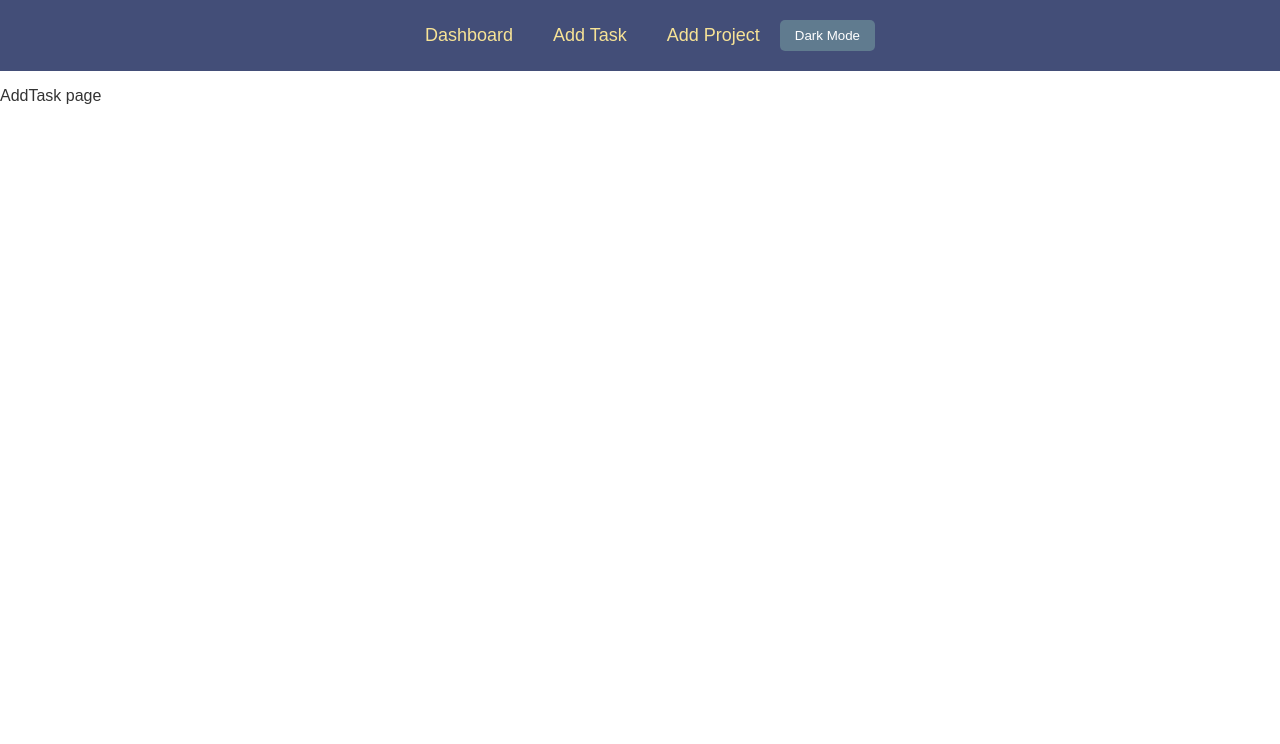
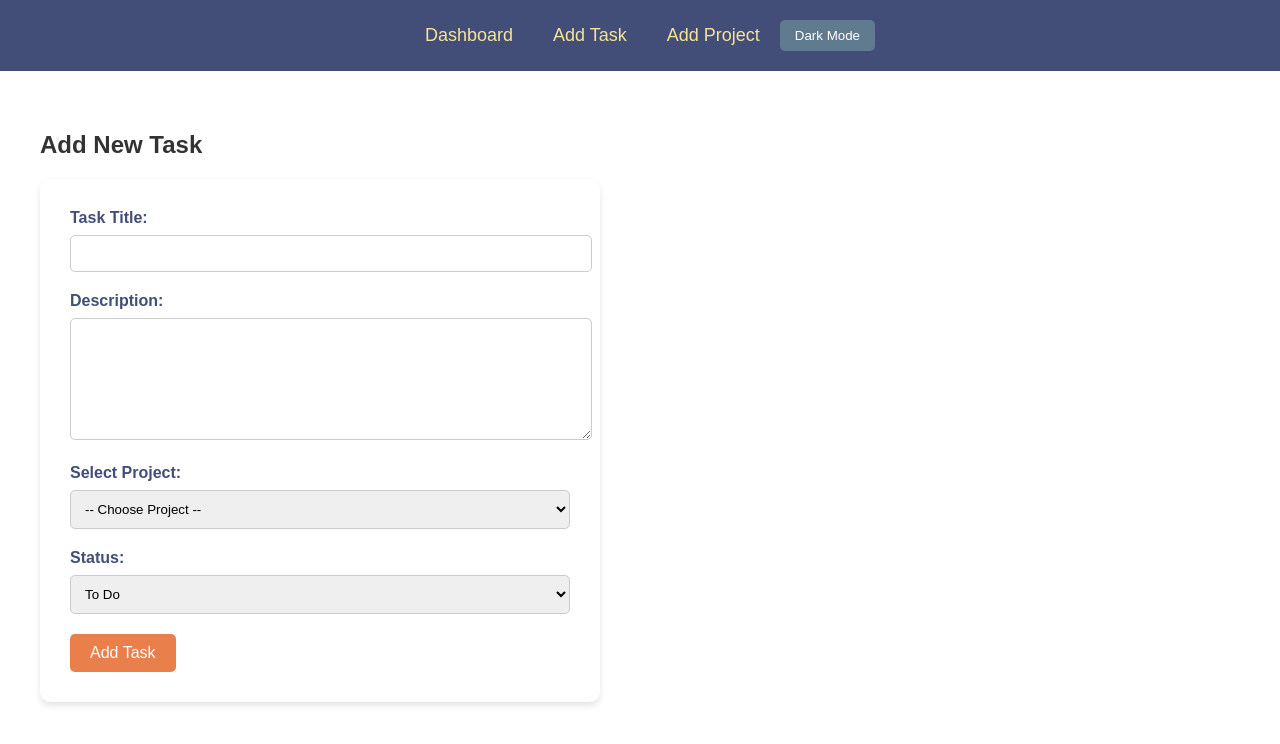
Before and after one commit to Gabriel-sorour/react-dashboard-HCIproject, a React (Vite) app: page /#/add-task in a window 1280 px wide. Shown: the top 744 px of the page. Built offline with nearby package versions, Linux system fonts and the light colour scheme.

Commit message:
feat: create AddProject and AddTaskpages  (jsx & css)

```diff
--- a/src/pages/AddProject.jsx
+++ b/src/pages/AddProject.jsx
@@ -1,7 +1,42 @@
-function AddProject(){
+import { useState } from 'react';
+import { useNavigate } from 'react-router-dom';
+
+function AddProject() {
+  const [title, setTitle] = useState('');
+  const [desc, setDesc] = useState('');
+  const navigate = useNavigate();
+
+  const handleSubmit = (e) => {
+    e.preventDefault();
+
+    const newProject = {
+      id: Date.now().toString(),
+      title: title,
+      description: desc,
+      tasksCount: 0
+    };
+
+    const savedProjects = JSON.parse(localStorage.getItem('local_projects') || '[]');
+    savedProjects.push(newProject);
+    localStorage.setItem('local_projects', JSON.stringify(savedProjects));
+
+    navigate('/');
+  };
+
   return (
-    <p>AddProject page</p>
-  )
+    <div className="content-area">
+      <h2>Add New Project</h2>
+      <form onSubmit={handleSubmit} className="form-container">
+        <label>Project Title:</label>
+        <input type="text" value={title} onChange={(e) => setTitle(e.target.value)} required />
+
+        <label>Description:</label>
+        <textarea value={desc} onChange={(e) => setDesc(e.target.value)} required />
+
+        <button type="submit" className="main-button">Save Project</button>
+      </form>
+    </div>
+  );
 }
 
-export default AddProject
+export default AddProject;
--- a/src/pages/AddTask.jsx
+++ b/src/pages/AddTask.jsx
@@ -1,7 +1,71 @@
-function AddTask(){
+import { useState } from 'react';
+import { useNavigate } from 'react-router-dom';
+
+function AddTask() {
+  const [title, setTitle] = useState('');
+  const [desc, setDesc] = useState('');
+  const [projectId, setProjectId] = useState('');
+  const [status, setStatus] = useState('To Do');
+
+  const [projects] = useState(() => {
+    return JSON.parse(localStorage.getItem('local_projects') || '[]');
+  });
+
+  const navigate = useNavigate();
+
+  const handleSubmit = (e) => {
+    e.preventDefault();
+
+    const newTask = {
+      id: Date.now().toString(),
+      title,
+      description: desc,
+      projectId,
+      status
+    };
+
+    const savedTasks = JSON.parse(localStorage.getItem('local_tasks') || '[]');
+    savedTasks.push(newTask);
+    localStorage.setItem('local_tasks', JSON.stringify(savedTasks));
+
+    const updatedProjects = projects.map(p => {
+      if (p.id === projectId) {
+        return { ...p, tasksCount: (p.tasksCount || 0) + 1 };
+      }
+      return p;
+    });
+    localStorage.setItem('local_projects', JSON.stringify(updatedProjects));
+
+    navigate(`/project/${projectId}`);
+  };
+
   return (
-    <p>AddTask page</p>
-  )
+    <div className="content-area">
+      <h2>Add New Task</h2>
+      <form onSubmit={handleSubmit} className="form-container">
+        <label>Task Title:</label>
+        <input type="text" value={title} onChange={(e) => setTitle(e.target.value)} required />
+
+        <label>Description:</label>
+        <textarea value={desc} onChange={(e) => setDesc(e.target.value)} required />
+
+        <label>Select Project:</label>
+        <select value={projectId} onChange={(e) => setProjectId(e.target.value)} required>
+          <option value="">-- Choose Project --</option>
+          {projects.map(p => <option key={p.id} value={p.id}>{p.title}</option>)}
+        </select>
+
+        <label>Status:</label>
+        <select value={status} onChange={(e) => setStatus(e.target.value)}>
+          <option value="To Do">To Do</option>
+          <option value="In Progress">In Progress</option>
+          <option value="Done">Done</option>
+        </select>
+
+        <button type="submit" className="main-button">Add Task</button>
+      </form>
+    </div>
+  );
 }
 
-export default AddTask
+export default AddTask;
--- a/src/styles/general.css
+++ b/src/styles/general.css
@@ -31,3 +31,36 @@ body {
   padding-right: 20px;
   border-radius: 5px;
 }
+
+
+
+.form-container {
+  background-color: var(--bg-card, #ffffff);
+  padding: 30px;
+  border-radius: 10px;
+  max-width: 500px;
+  box-shadow: 0 4px 6px rgba(0,0,0,0.1);
+}
+
+.form-container label {
+  display: block;
+  margin-bottom: 8px;
+  font-weight: bold;
+  color: #434E78;
+}
+
+.form-container input,
+.form-container textarea,
+.form-container select {
+  width: 100%;
+  padding: 10px;
+  margin-bottom: 20px;
+  border: 1px solid #ccc;
+  border-radius: 5px;
+  font-family: inherit;
+}
+
+.form-container textarea {
+  height: 100px;
+  resize: vertical;
+}
```
